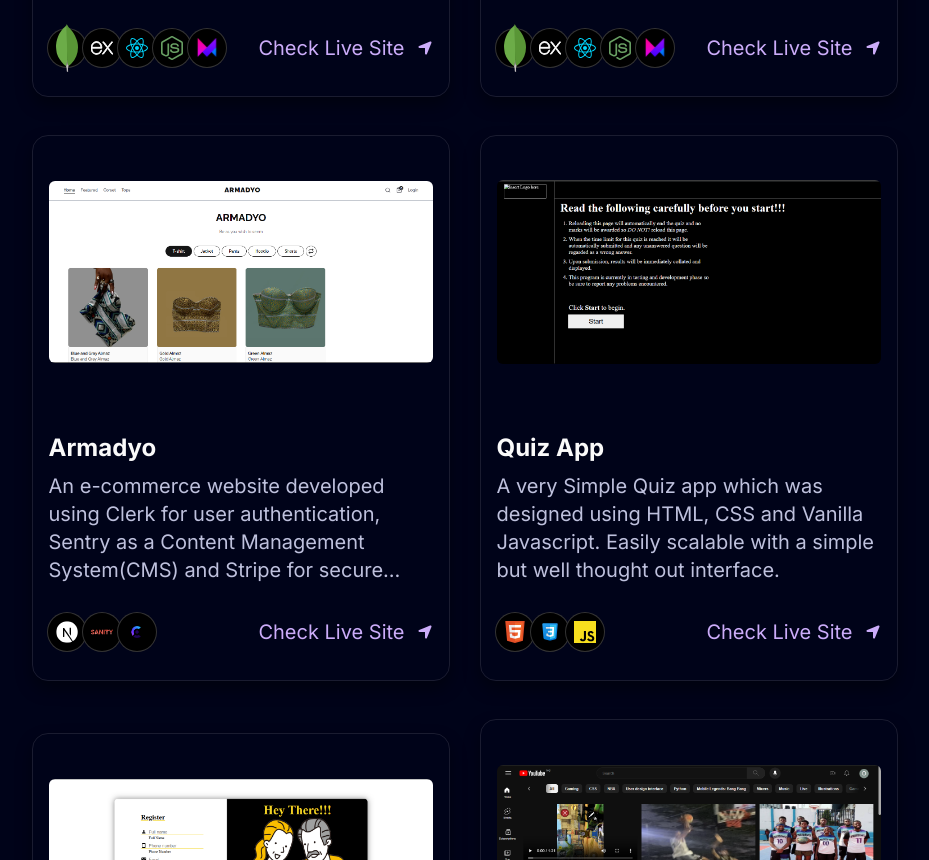
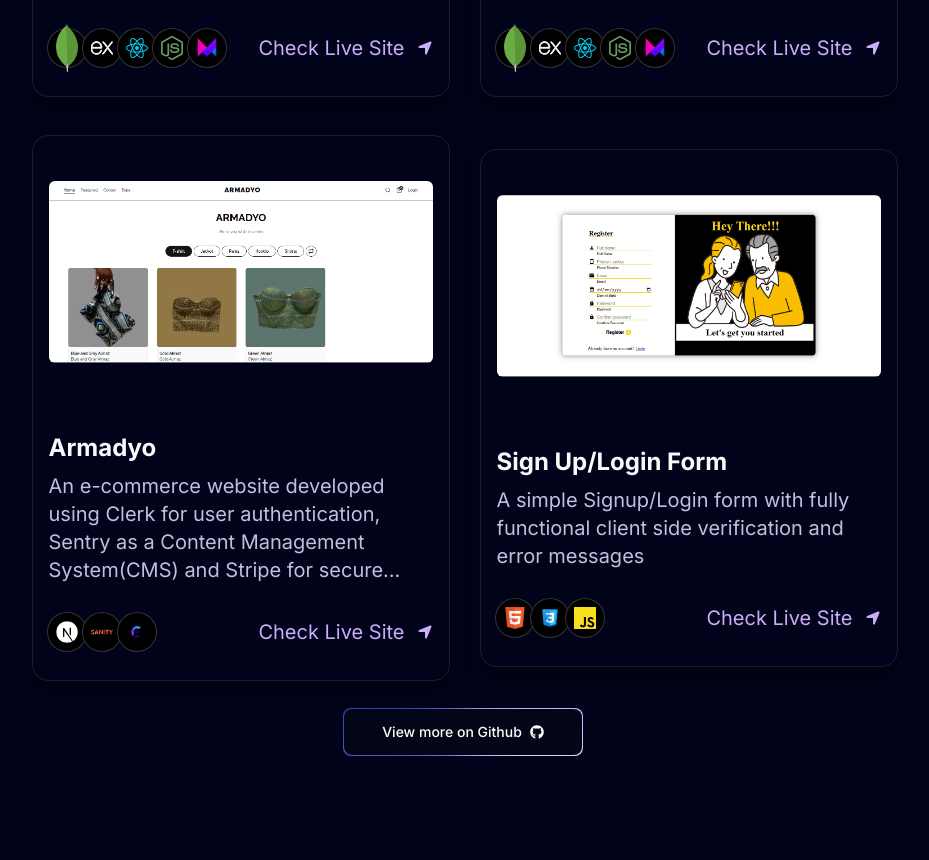
Before and after one commit to OfaPatrick04/Portfolio, a Next.js app: page /projects in a window 1280 px wide. Shown: the part 1940-2800 px from the top of the page, without its empty margins (177-1106 px from the left). Built offline with nearby package versions, Linux system fonts and the light colour scheme.

Commit message:
refactor projects: remove outdated project entries and update LinkedIn link

```diff
--- a/data/index.ts
+++ b/data/index.ts
@@ -187,30 +187,12 @@ export const projects = [
   },
   {
     id: 6,
-    title: "Quiz App",
-    des: "A very Simple Quiz app which was designed using HTML, CSS and Vanilla Javascript. Easily scalable with a simple but well thought out interface.",
-    img: "/quiz-app.png",
-    iconLists: ["/html.svg", "/css.svg", "/javascript.svg"],
-    linkName: "quizapp.com",
-    link: "https://quizapp-ofapatrick.vercel.app/",
-  },
-  {
-    id: 7,
     title: "Sign Up/Login Form",
     des: "A simple Signup/Login form with fully functional client side verification and error messages",
     img: "/friendly-interface.png",
     iconLists: ["/html.svg", "/css.svg", "/javascript.svg"],
     linkName: "signuploginform.com",
     link: "https://signup-login-form-ofapatrick.vercel.app/",
-  },
-  {
-    id: 8,
-    title: "Youtube",
-    des: "A simple replica of a youtube home page. It just has random videos and no real functionalities but it just looks cool. Its just HTML and CSS",
-    img: "/youtube.png",
-    iconLists: ["/html.svg", "/css.svg"],
-    linkName: "youtubereplica.com",
-    link: "https://youtube-replica-two.vercel.app/",
   },
 ];
 
@@ -254,7 +236,7 @@ export const socialMedia = [
   {
     id: 2,
     img: "/link.svg",
-    link: "https://www.linkedin.com/in/ofa-patrick-27a6b12b9",
+    link: "https://www.linkedin.com/in/ofa-patrick",
   },
   // {
   //   id: 3,
```
